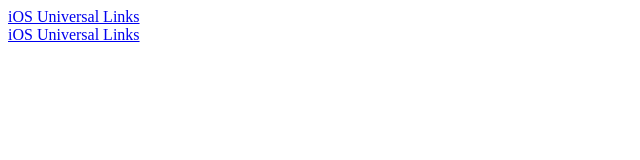
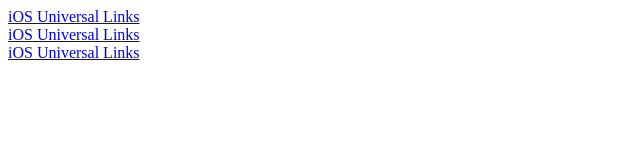
Before and after one commit to mygi-thinkware/mygi-thinkware.github.io, a plain HTML site: page index.html in a window 1280 px wide. Shown: the whole page, without its empty margins (0-640 px from the left). Drawn offline with Linux system fonts and the light colour scheme.

Commit message:
Update index.html

```diff
--- a/index.html
+++ b/index.html
@@ -13,6 +13,9 @@
 
     <a href="/home">iOS Universal Links</a>
 
+    <br>
+
+        <a href="/home1">iOS Universal Links</a>
 
   </body>
 </html>
```
